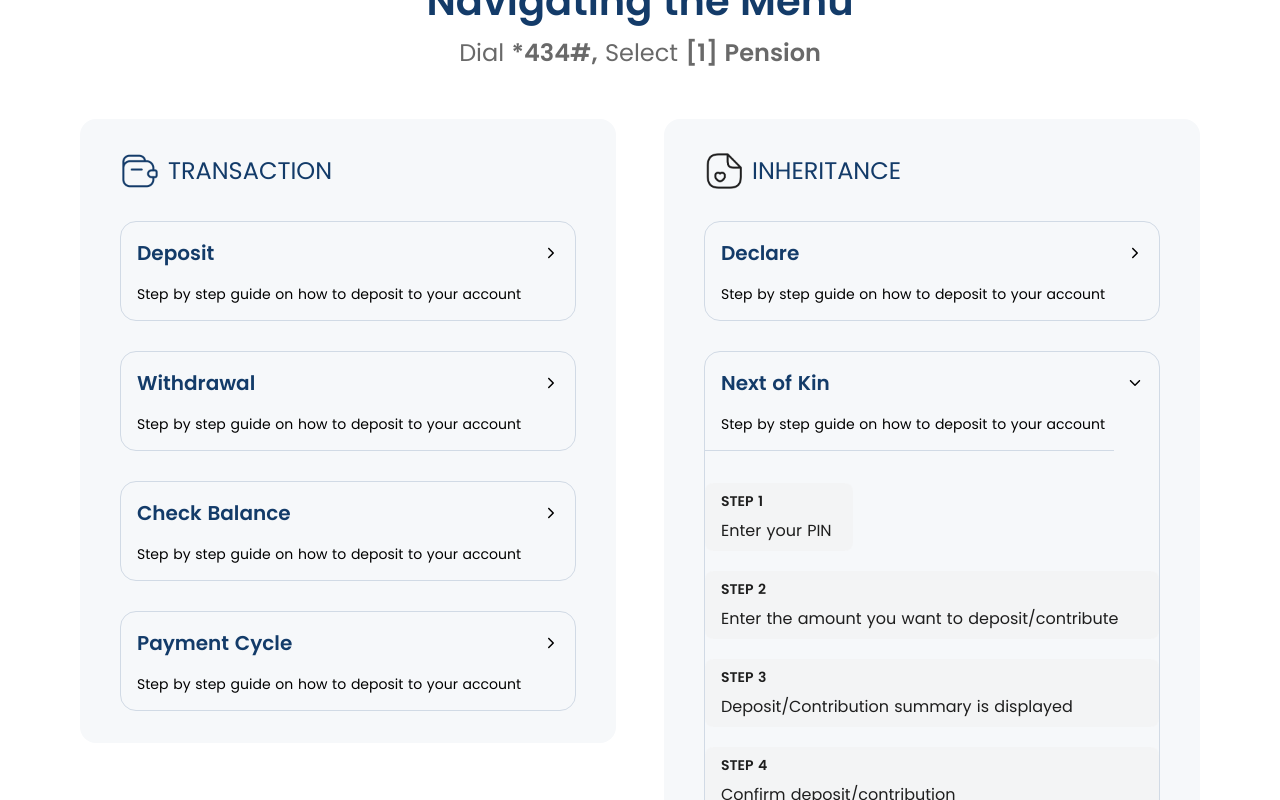
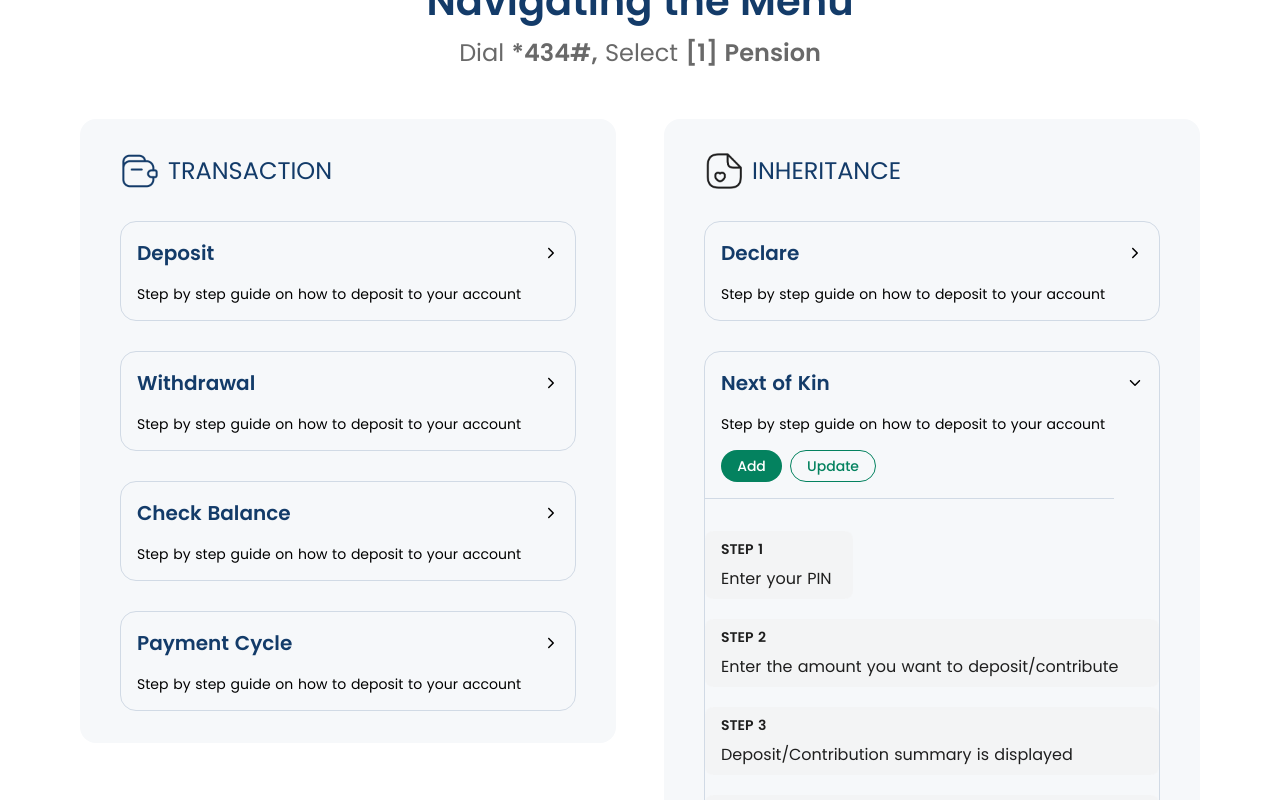
Before and after one commit to kingsoo123/oneplanhowto, a Next.js app: page / in a window 1280 px wide. Both pictures are taken after a click on the element 932 px from the left and 2381 px from the top of the page. Shown: the part 1981-2781 px from the top of the page. Built offline with nearby package versions, Linux system fonts and the light colour scheme.

Commit message:
fix: changes made to nav menu tabs

```diff
--- a/components/NavigatingMenus/Beneficiaries.js
+++ b/components/NavigatingMenus/Beneficiaries.js
@@ -22,6 +22,22 @@ const BeneficiariesTab = () => {
         <p className="font-normal text-sm">
           Step by step guide on how to deposit to your account
         </p>
+        {isToggle && (
+          <div className="flex space-x-2">
+            <button
+              type="button"
+              className="h-[32px] w-[61px] text-white bg-[#04825F] font-medium rounded-[64px] text-sm dark:bg-[#04825F]"
+            >
+              Add
+            </button>
+            <button
+              type="button"
+              className="text-[#04825F]  font-medium rounded-[64px] text-sm border-[#04825F] border-[1px] py-1 px-4"
+            >
+              Update
+            </button>
+          </div>
+        )}
       </div>
 
       {isToggle && (
--- a/components/NavigatingMenus/NextOfKin.js
+++ b/components/NavigatingMenus/NextOfKin.js
@@ -22,6 +22,23 @@ const NextOfKinTab = () => {
         <p className="font-normal text-sm">
           Step by step guide on how to deposit to your account
         </p>
+
+        {isToggle && (
+          <div className="flex space-x-2">
+            <button
+              type="button"
+              className="h-[32px] w-[61px] text-white bg-[#04825F] font-medium rounded-[64px] text-sm dark:bg-[#04825F]"
+            >
+              Add
+            </button>
+            <button
+              type="button"
+              className="text-[#04825F]  font-medium rounded-[64px] text-sm border-[#04825F] border-[1px] py-1 px-4"
+            >
+              Update
+            </button>
+          </div>
+        )}
       </div>
 
       {isToggle && (
--- a/components/footer/Cookie.js
+++ b/components/footer/Cookie.js
@@ -26,7 +26,7 @@ const CookieSect = () => {
         Cancel
       </button>
 
-      <div className="absolute right-24 -mt-[140px] z-20 w-[70px] h-[70px] cursor-pointer">
+      <div className="hidden md:block absolute right-24 -mt-[140px] z-20 w-[70px] h-[70px] cursor-pointer">
         <Image src={chat} alt="chat" className="w-full h-full rounded-lg" />
       </div>
     </div>
```
